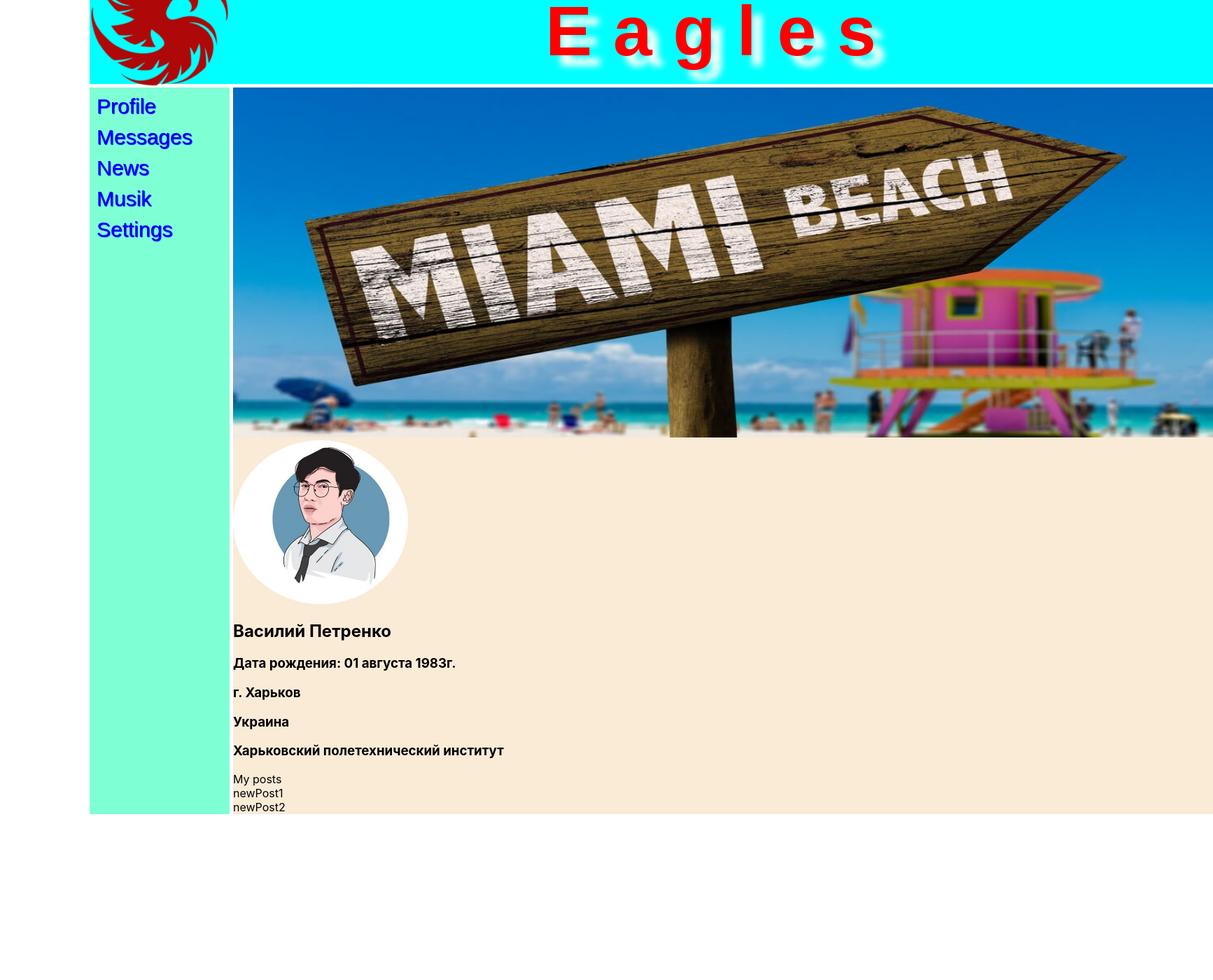
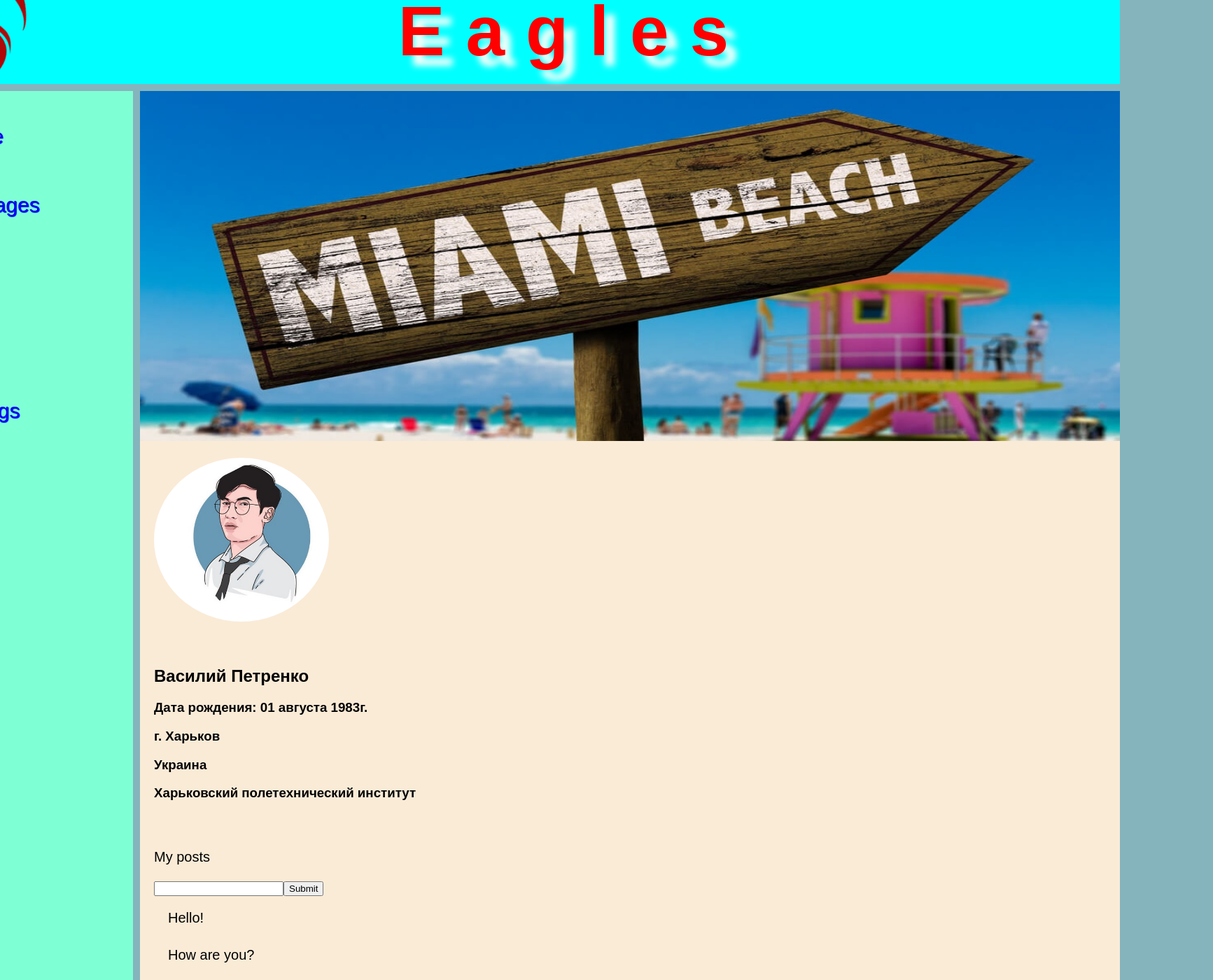
Before and after one commit to nikolajred/nickson-app, a React (Create React App) app: page /content in a window 1280 px wide. Shown: the part 80-1480 px from the top of the page at 70% size, 1733 px wide, since content can reach past the window. Before the commit the page ends 1243 px from the top, so only its background shows below. Built offline with nearby package versions, Linux system fonts and the light colour scheme.

Commit message:
added props

```diff
--- a/public/index.html
+++ b/public/index.html
@@ -13,8 +13,6 @@
     <title>Social network "Eagles"</title>
   </head>
   <body>
-    <noscript>You need to enable JavaScript to run this app.</noscript>
     <div id="root"></div>
-
   </body>
 </html>
--- a/src/App.css
+++ b/src/App.css
@@ -1,11 +1,27 @@
+/**{*/
+/*  margin: 0;*/
+/*  padding: 0;*/
+/*  box-sizing: border-box;*/
+/*}*/
+
+body{
+box-sizing: border-box;
+/*  background: linear-gradient(to right top, #1764df, #dedf2e);*/
+  background: rgba(8, 102, 122, 0.49);
+  display: flex;
+  align-items: center;
+  justify-content: center;
+}
+
 .app-wrapper{
   display: grid;
+
   grid-template-areas: 'header header'
                         'nav content';
-  grid-gap: 5px;
-  grid-template-columns: 200px 1fr;
+  grid-gap: 10px;
+  grid-template-columns: 350px 1fr;
   grid-template-rows: 200px 1fr;
-    max-width: 1600px;
-    margin-left: 10%;
-  margin-right: 10%;
+  max-width: 1600px;
+
+
 }
--- a/src/App.js
+++ b/src/App.js
@@ -10,11 +10,10 @@
 const App = () => {
   return (
   <div className="app-wrapper">
-    <Header />
+    <Header/>
     <Navbar/>
     <Content/>
   </div>
-  );
-}
+  )};
 
 export default App;
--- a/src/components/Content/Content.jsx
+++ b/src/components/Content/Content.jsx
@@ -10,7 +10,7 @@
         <img src={ocean} className={classes.content_ocean} alt="ocean" />
         <div>
             <img src={avatar} className={classes.content_avatar} alt="avatar"/>
-            <div>
+            <div className={classes.description}>
                 <h2>Василий Петренко</h2>
                 <h3>Дата рождения: 01 августа 1983г.</h3>
                 <h3>г. Харьков</h3>
--- a/src/components/Content/Content.module.css
+++ b/src/components/Content/Content.module.css
@@ -15,4 +15,16 @@
     display: inline-block;
     width: 250px;
     border-radius: 50%;
+    padding: 10px;
+    margin: 10px
 }
+
+h2, h3{
+    font-family: Arial, "Helvetica Neue", Helvetica, sans-serif;
+
+}
+
+.description{
+    margin: 10px;
+    padding: 10px;
+}
--- /dev/null
+++ b/src/components/Content/Posts/Post/Post.jsx
@@ -0,0 +1,13 @@
+import React from 'react';
+import classes from './Post.module.css'
+
+const Post = (props) =>{
+    return(
+        <div className = {classes.item}>
+            <span>
+                {props.message}
+            </span>
+        </div>
+    )};
+
+export default Post;
--- /dev/null
+++ b/src/components/Content/Posts/Post/Post.module.css
@@ -0,0 +1,5 @@
+.item{
+    padding: 10px;
+    margin: 10px
+
+}
--- a/src/components/Content/Posts/Posts.jsx
+++ b/src/components/Content/Posts/Posts.jsx
@@ -1,11 +1,18 @@
 import React from 'react';
 import classes from './Posts.module.css';
+import Post from './Post/Post'
 
 const Posts = () =>{
     return(
-        <div>My posts
-            <div>newPost1</div>
-            <div>newPost2</div>
+        <div  className = {classes.posts}>
+
+            <form action="post">
+                <p>My posts</p>
+                <input type="text"/>
+                <button type= "submit">Submit</button>
+            </form>
+            <Post message = 'Hello!'/>
+            <Post message = 'How are you?'/>
         </div>);
 }
 export default Posts;
--- a/src/components/Content/Posts/Posts.module.css
+++ b/src/components/Content/Posts/Posts.module.css
@@ -0,0 +1,9 @@
+.posts{
+    font-family: Arial, "Helvetica Neue", Helvetica, sans-serif;
+    font-size: 20px;
+    font-weight: 300;
+    padding: 10px;
+    margin: 10px
+
+
+}
--- a/src/components/Navbar/Navbar.jsx
+++ b/src/components/Navbar/Navbar.jsx
@@ -4,11 +4,11 @@
 const Navbar = () =>{
     return(
         <nav className={classes.nav}>
-        <div><a href="#s">Profile</a></div>
-        <div><a href="#s">Messages</a></div>
-        <div><a href="#s">News</a></div>
-        <div><a href="#s">Musik</a></div>
-        <div><a href="#s">Settings</a></div>
+        <div className={classes.item}><a href="#s">Profile</a></div>
+        <div className={classes.item}><a href="#s">Messages</a></div>
+        <div className={classes.item}><a href="#s">News</a></div>
+        <div className={classes.item}><a href="#s">Musik</a></div>
+        <div className={classes.item}><a href="#s">Settings</a></div>
     </nav>);
 }
 export default Navbar;
--- a/src/components/Navbar/Navbar.module.css
+++ b/src/components/Navbar/Navbar.module.css
@@ -1,7 +1,6 @@
 .nav{
     grid-area: nav;
     background-color: aquamarine;
-
 }
 .nav div{
     font-family: Arial, "Helvetica Neue", Helvetica, sans-serif;
@@ -9,6 +8,10 @@
     font-weight: 300;
     margin: 10px;
     text-shadow: 1px 1px 1px blue;
+    display: flex;
+    margin: 2rem 0rem;
+    padding: 1rem 5rem;
+    align-items: center;
 }
 
 .nav div a{
```
